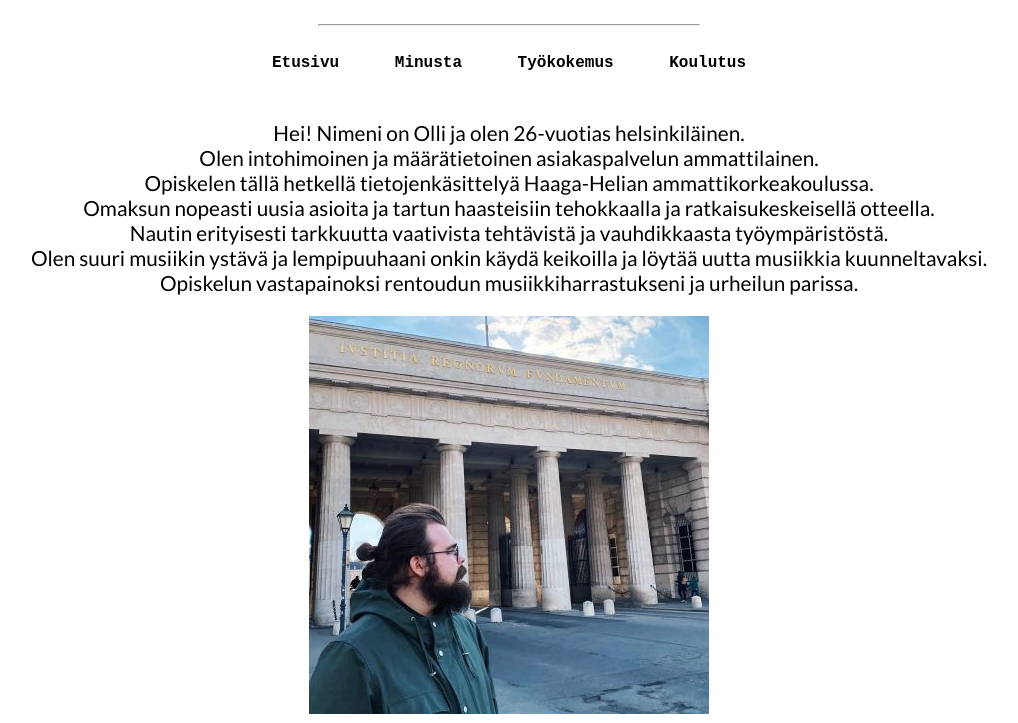
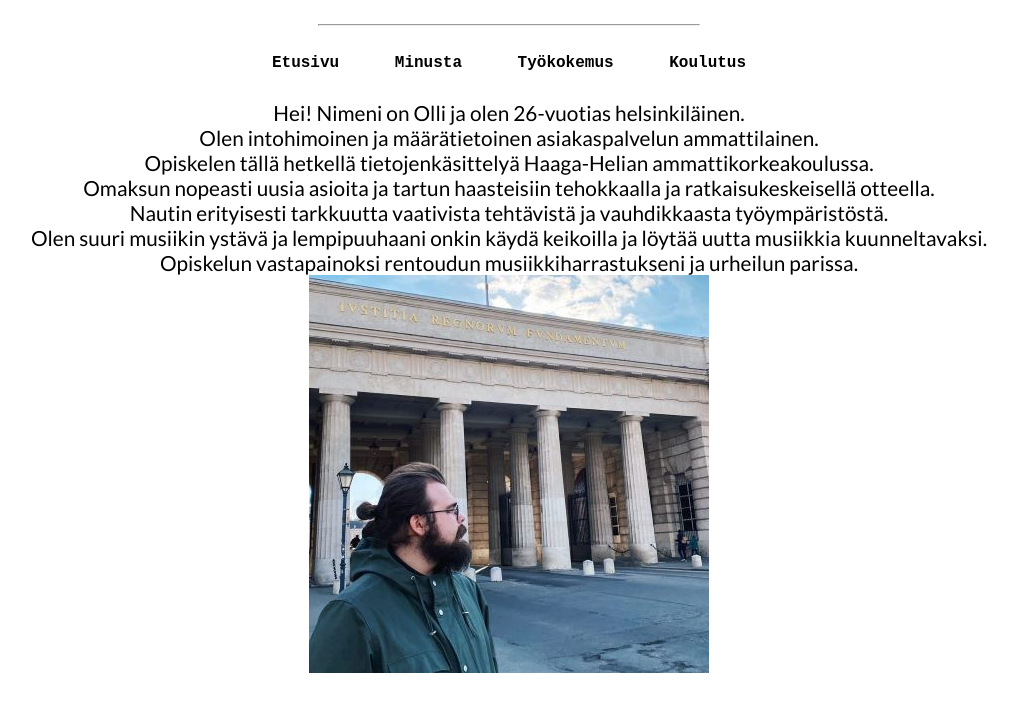
Before and after one commit to OlliLuo/OlliLuo.github.io, a plain HTML site: page kuvaus.html in a window 1280 px wide. Shown: the part 77-800 px from the top of the page, without its empty margins (131-1149 px from the left). Drawn offline with Linux system fonts and the light colour scheme.

Commit message:
korjattu div

```diff
--- a/kuvaus.html
+++ b/kuvaus.html
@@ -22,7 +22,6 @@
 </p>
 
 <div class="kuvaus">
-<p>
     Hei! Nimeni on Olli ja olen 26-vuotias helsinkiläinen. <br>
     Olen intohimoinen ja määrätietoinen asiakaspalvelun ammattilainen.<br>
     Opiskelen tällä hetkellä tietojenkäsittelyä Haaga-Helian ammattikorkeakoulussa.<br>
@@ -30,7 +29,6 @@
     Nautin erityisesti tarkkuutta vaativista tehtävistä ja vauhdikkaasta työympäristöstä.<br>
     Olen suuri musiikin ystävä ja lempipuuhaani onkin käydä keikoilla ja löytää uutta musiikkia kuunneltavaksi.<br>
     Opiskelun vastapainoksi rentoudun musiikkiharrastukseni ja urheilun parissa.<br>
-</p>
 </div>
 <img src="kuva2.jpg" alt="Kuva Ollista, Wien" style="width:400px;height:398px;">
 
--- a/style1.css
+++ b/style1.css
@@ -27,7 +27,7 @@ p {
     font-weight: bold;
  }
 
-.kuvaus p {
+.kuvaus {
     text-align: center;
     width: 100%;
     display: inline-block;
--- a/style2.css
+++ b/style2.css
@@ -22,7 +22,7 @@ p {
     font-weight: bold;
  }
 
-.tyo p {
+.tyo {
     font-size: 110%;
     font-family: lato;
     text-align: center;
```
Also changed, not shown: tyokokemus.html (+1 -2 lines).
